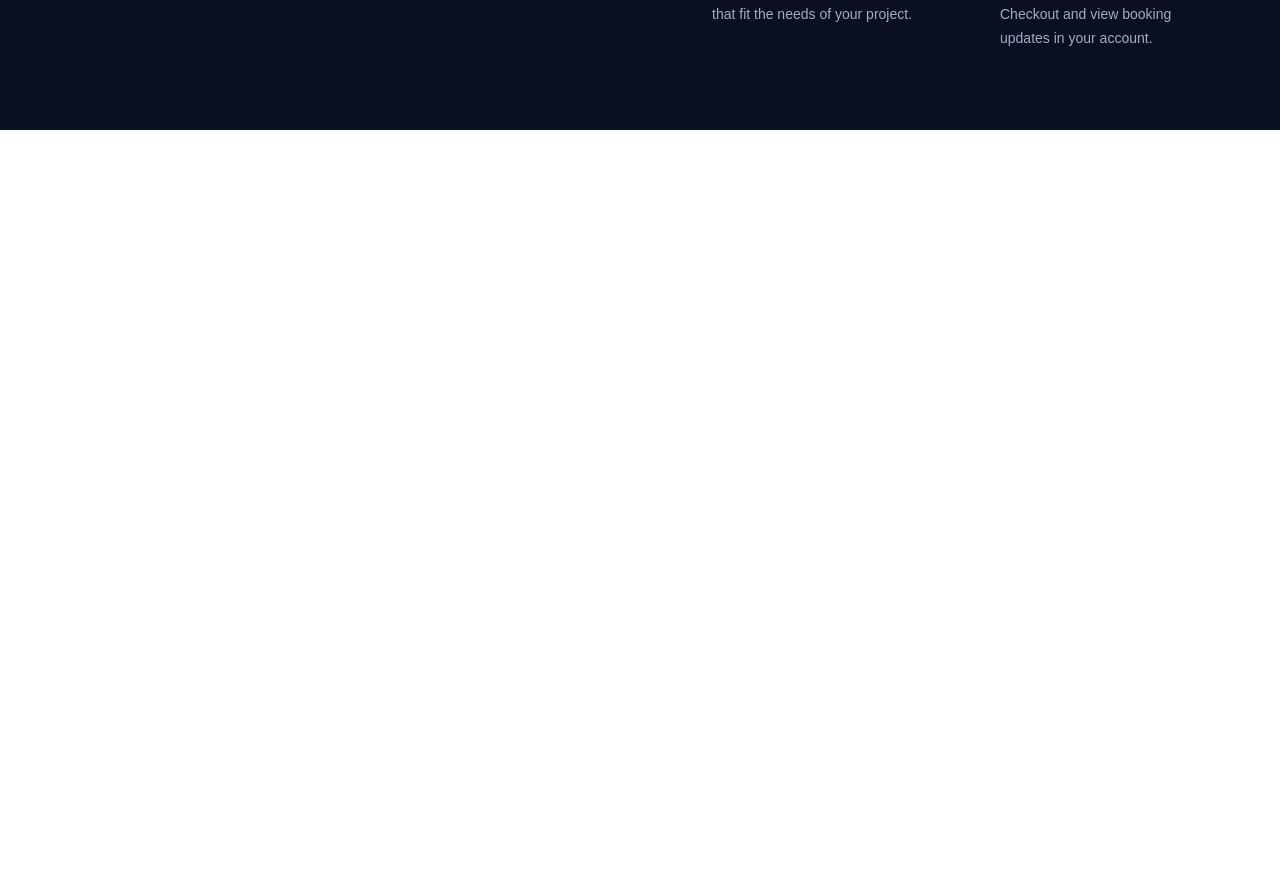
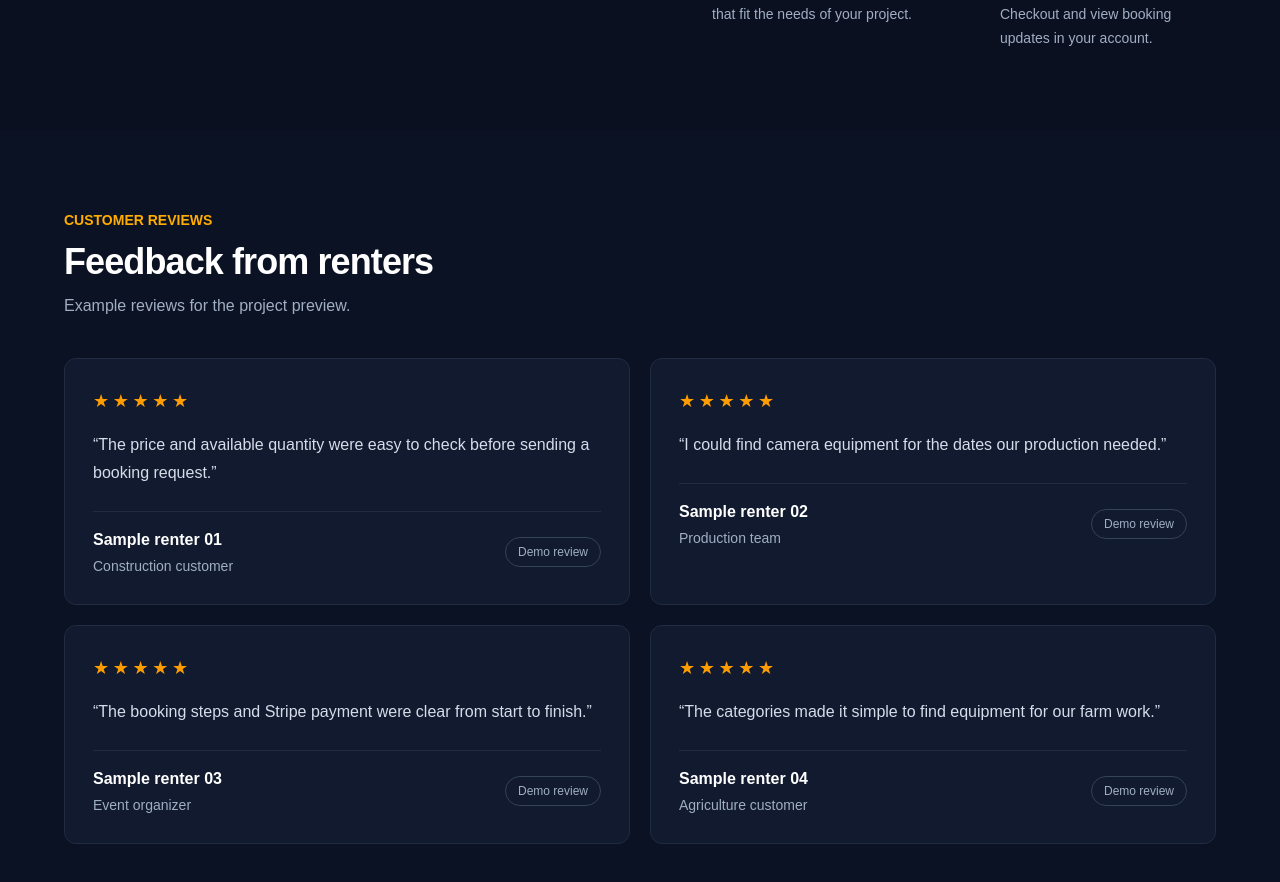
Before and after one commit to codewithjakaria/geargrid-client, a Next.js app: page / in a window 1280 px wide. Shown: the part 2569-3451 px from the top of the page. Before the commit the page ends 2699 px from the top, so only its background shows below. Built offline with nearby package versions, Linux system fonts and the light colour scheme; no server answers.

Commit message:
reviews page commit

```diff
--- a/app/page.tsx
+++ b/app/page.tsx
@@ -5,6 +5,7 @@ import { FeaturedEquipmentSection } from '@/components/featured-equipment';
 import { EquipmentCategoriesSection } from '@/components/equipment-categories';
 import { HowItWorksSection } from '@/components/how-it-works';
 import { WhyGearGridSection } from '@/components/why-geargrid';
+import { CustomerReviewsSection } from '@/components/customer-reviews';
 
 export default function HomePage() {
   return (
@@ -58,6 +59,7 @@ export default function HomePage() {
       <FeaturedEquipmentSection />
       <HowItWorksSection />
       <WhyGearGridSection />
+      <CustomerReviewsSection />
     </main>
   );
 }
--- /dev/null
+++ b/components/customer-reviews.tsx
@@ -0,0 +1,64 @@
+import { Reveal } from '@/components/reveal';
+
+const reviews = [
+  {
+    quote: 'The price and available quantity were easy to check before sending a booking request.',
+    customer: 'Sample renter 01',
+    role: 'Construction customer',
+  },
+  {
+    quote: 'I could find camera equipment for the dates our production needed.',
+    customer: 'Sample renter 02',
+    role: 'Production team',
+  },
+  {
+    quote: 'The booking steps and Stripe payment were clear from start to finish.',
+    customer: 'Sample renter 03',
+    role: 'Event organizer',
+  },
+  {
+    quote: 'The categories made it simple to find equipment for our farm work.',
+    customer: 'Sample renter 04',
+    role: 'Agriculture customer',
+  },
+];
+
+export function CustomerReviewsSection() {
+  return (
+    <section id="reviews" className="bg-[#0b1223] px-5 py-16 text-white sm:py-20 lg:px-16">
+      <div className="mx-auto max-w-[1408px]">
+        <Reveal className="mb-8 sm:mb-10">
+          <p className="mb-3 text-sm font-semibold text-[#ffad00]">CUSTOMER REVIEWS</p>
+          <h2 className="text-3xl font-bold tracking-tight sm:text-4xl">Feedback from renters</h2>
+          <p className="mt-3 text-sm leading-6 text-[#a0aec4] sm:text-base">
+            Example reviews for the project preview.
+          </p>
+        </Reveal>
+
+        <div className="grid grid-cols-1 gap-5 lg:grid-cols-2">
+          {reviews.map((review, index) => (
+            <Reveal key={review.customer} delay={index * 0.08} className="h-full">
+              <article className="group h-full rounded-xl border border-[#202c42] bg-[#111a2e] p-6 transition duration-300 hover:-translate-y-1 hover:border-[#ffad00]/50 sm:p-7">
+                <p className="text-lg tracking-[0.2em] text-[#ff9d00]" aria-label="5 out of 5 stars">
+                  ★★★★★
+                </p>
+                <blockquote className="mt-4 text-base leading-7 text-[#d5dcea]">
+                  “{review.quote}”
+                </blockquote>
+                <div className="mt-6 flex flex-wrap items-center justify-between gap-3 border-t border-[#202c42] pt-4">
+                  <div>
+                    <p className="font-semibold">{review.customer}</p>
+                    <p className="mt-1 text-sm text-[#a0aec4]">{review.role}</p>
+                  </div>
+                  <span className="rounded-full border border-[#34425a] px-3 py-1.5 text-xs text-[#a0aec4]">
+                    Demo review
+                  </span>
+                </div>
+              </article>
+            </Reveal>
+          ))}
+        </div>
+      </div>
+    </section>
+  );
+}
```
